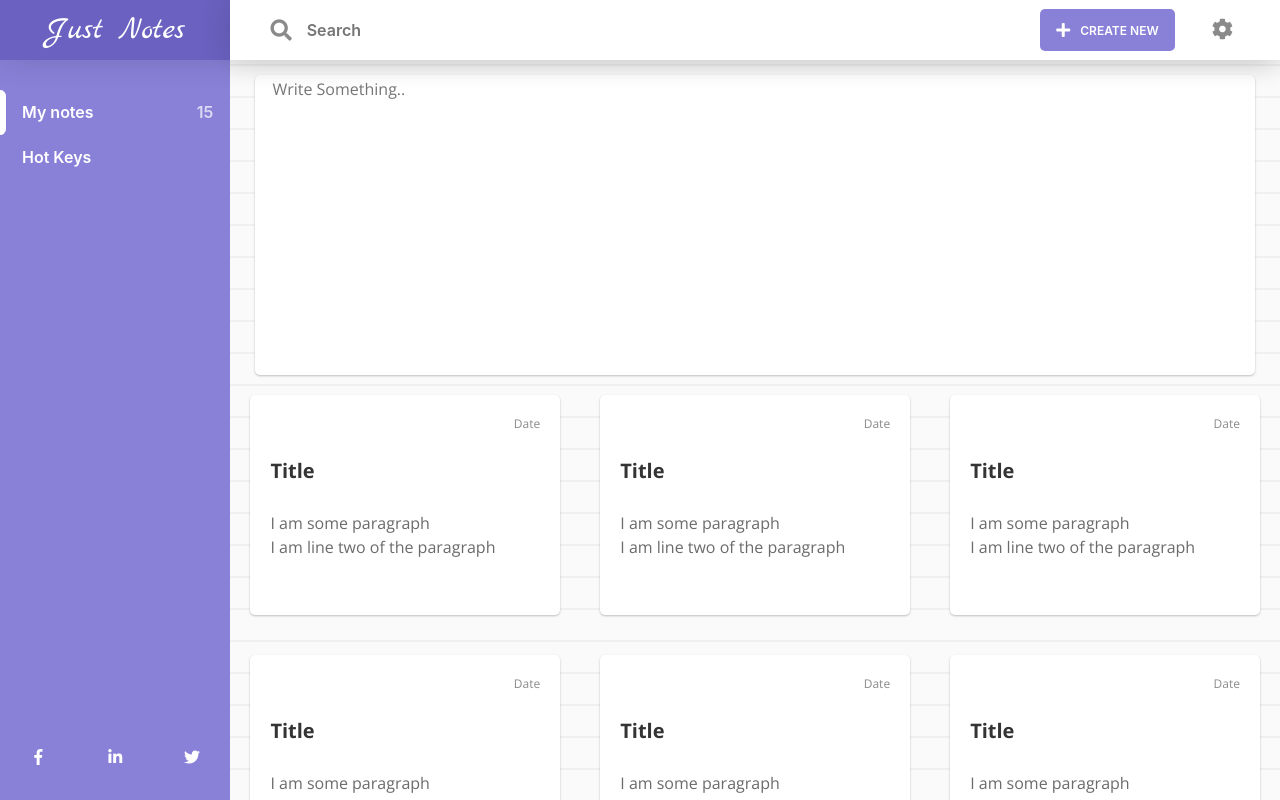
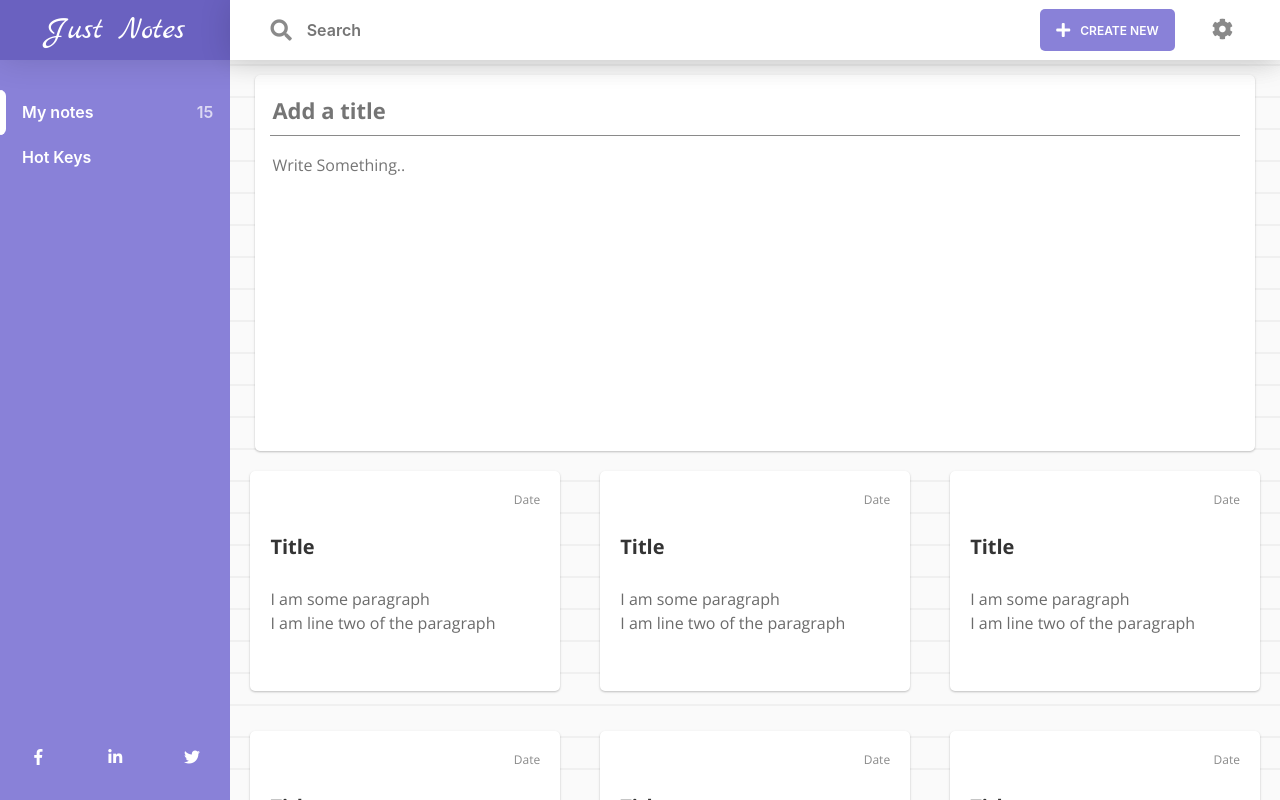
Before and after one commit to UdacityMobileWebScholarship/just-notes, a React (Create React App) app in the folder client/: page / in a window 1280 px wide. Built offline with nearby package versions, Linux system fonts and the light colour scheme.

Commit message:
Adding preview editor without buttons

```diff
--- a/client/src/pages/Notepad/Notepad.css
+++ b/client/src/pages/Notepad/Notepad.css
@@ -3,6 +3,7 @@
 .editorInnerContainer {
   display: flex;
   flex: 1;
+  flex-direction: column;
   background-color: var(--white-100);
   box-shadow: 0 1px 3px rgba(0,0,0,0.12), 0 1px 2px rgba(0,0,0,0.14);
   border-radius: 5px;
@@ -10,6 +11,24 @@
   margin-right: 20px;
   padding-left: 10px;
   padding-right: 10px;
+}
+.editorTop {
+  display: flex;
+  width: 100%;
+  margin-top: 10px;
+  margin-bottom: 15px;
+  border-bottom: 1px solid var(--warm-grey);
+}
+.title {
+  flex: 1;
+}
+.title > input[type=text] {
+  width: 100%;
+  height: 50px;
+  font-size: 22px;
+  font-weight: 700;
+  line-height: 17px;
+  border: none;
 }
 .editorBody {
   display: flex;
@@ -21,10 +40,9 @@
   resize: none;
   border: none;
 }
-#noteTitle:disabled {
+.title > input[type=text]:disabled, .editorBody > textarea {
   background-color: var(--white-100);
 }
-
 /*#tools > a {
   color: var(--black);
   padding: 12px;
--- a/client/src/pages/Notepad/Notepad.js
+++ b/client/src/pages/Notepad/Notepad.js
@@ -7,8 +7,13 @@ class Notepad extends Component {
     return (
       <Fragment>
         <div className="editorInnerContainer">
+          <div className="editorTop">
+            <div className="title">
+              <input type="text" placeholder="Add a title" disabled={true} />
+            </div>
+          </div>
           <div className="editorBody">
-            <textarea placeholder="Write Something.." />
+            <textarea placeholder="Write Something.." disabled={true} />
           </div>
         </div>
       </Fragment>
```
